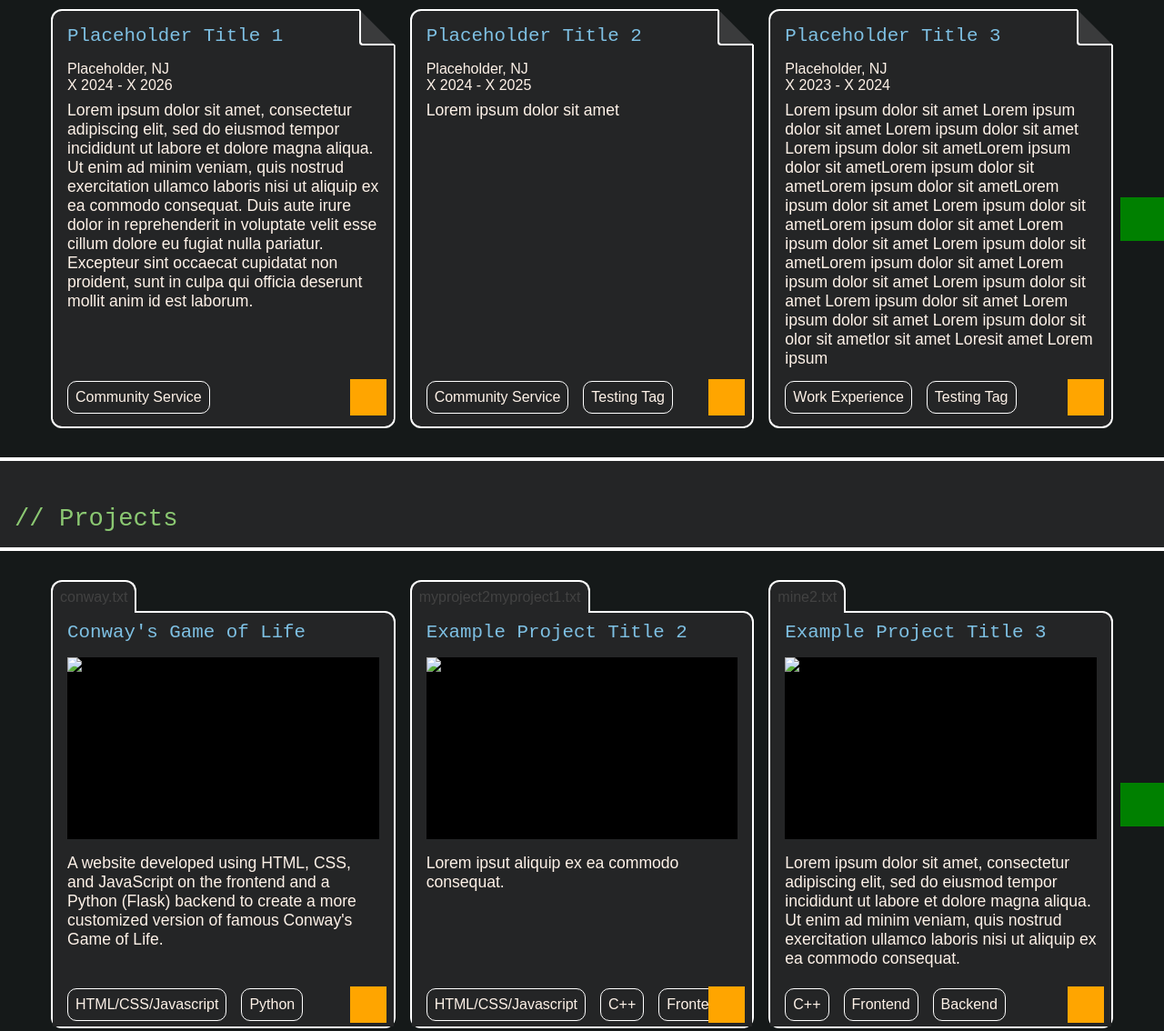
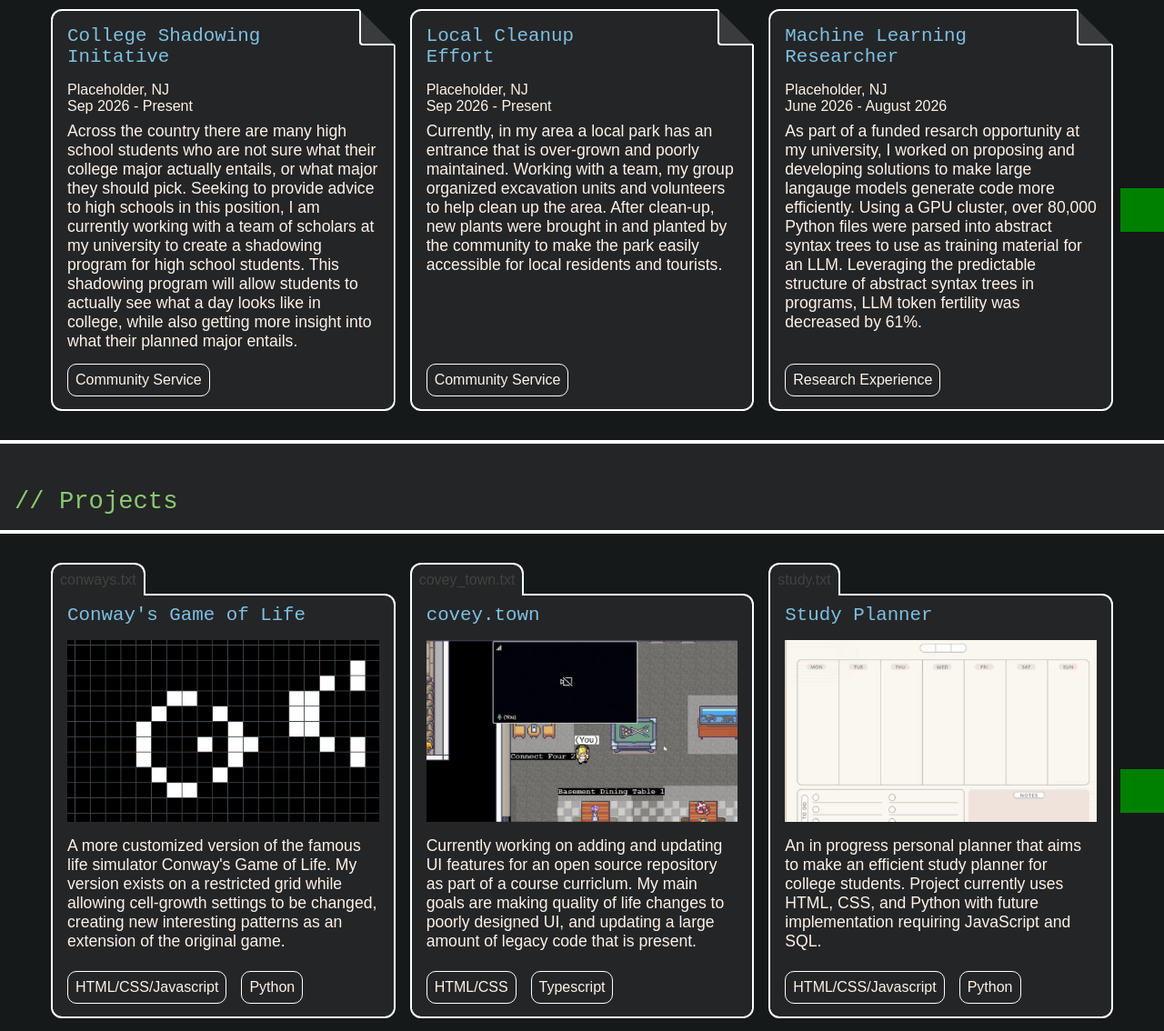
Before and after one commit to Jam0924/jamesmarciano, a website built with Vite: page index.html in a window 1280 px wide. Shown: the part 580-1714 px from the top of the page at 91% size. Built offline with nearby package versions, Linux system fonts and the light colour scheme; files whose address does not match are found by name.

Commit message:
Added all styles and images, first draft complete

```diff
--- a/css/styles.css
+++ b/css/styles.css
@@ -365,7 +365,7 @@ html, body, head, p{
     font-size: var(--subtitle-text);
     padding: var(--small-gap);
     grid-area: title;
-
+    max-width: 80%;
     font-family: "Source Code Pro", monospace;
     font-optical-sizing: auto;
     font-weight: 400;
@@ -483,6 +483,7 @@ html, body, head, p{
     "description"
     "tray";
     grid-template-rows: auto auto 1fr auto;
+    padding-bottom: var(--xsmall-gap);
 }
 
 .project-image{
@@ -490,6 +491,13 @@ html, body, head, p{
     height: 200px;
     background-color: black;
     grid-area: project-image;
+}
+
+.project-image img {
+    width: 100%;
+    height: 100%;
+    display: block;
+    object-fit: cover;
 }
 
 .project-description{
@@ -544,6 +552,13 @@ html, body, head, p{
     display: grid;
 }
 
+.skill img{
+    width: 100%;
+    height: 100%;
+    display: block;
+    object-fit: cover;
+}
+
 .skill:last-child:nth-child(odd){
     grid-column: span 2;
 }
@@ -551,8 +566,10 @@ html, body, head, p{
 .skill-image{
     height: 112px;
     aspect-ratio: 1/1;
-    background-color: black;
     justify-self: center;
+    display: flex;
+    justify-content: center;
+    align-items: center;
     margin-top: var(--xsmall-gap);
 }
 
--- a/scripts/calculate_tray_elements.js
+++ b/scripts/calculate_tray_elements.js
@@ -1,7 +1,7 @@
 
 function updateNumberOfElements(){
     let windowWidth = window.innerWidth;
-    let minimum_size = 350;
+    let minimum_size = 400;
 
     let num_tray_ele = Math.max(1, Math.trunc(windowWidth / minimum_size));
     let percentage_of_screen = `${100/ num_tray_ele}%`;
--- a/scripts/populate_experiences.js
+++ b/scripts/populate_experiences.js
@@ -39,7 +39,7 @@ async function load_experiences(){
                     `
                 ).join('')}
             </div>
-            <div class = "explore-more-tag"></div>
+            <!-- <div class = "explore-more-tag"></div> -->
         </div>
         `
 
--- a/scripts/populate_projects.js
+++ b/scripts/populate_projects.js
@@ -36,7 +36,7 @@ async function load_projects(){
                         `
                     ).join('')}
                 </div>
-                <div class = "explore-more-tag"></div>
+                <!-- <div class = "explore-more-tag"></div> -->
             </div>
         </div>
         `
--- a/website_information/experiences.json
+++ b/website_information/experiences.json
@@ -1,50 +1,34 @@
 [
     {
-        "title": "Placeholder Title 1",
+        "title": "College Shadowing Initative",
         "location": "Placeholder, NJ",
-        "date": "X 2024 - X 2026",
+        "date": "Sep 2026 - Present",
         "imageName": "none",
-        "briefDesc": "Lorem ipsum dolor sit amet, consectetur adipiscing elit, sed do eiusmod tempor incididunt ut labore et dolore magna aliqua. Ut enim ad minim veniam, quis nostrud exercitation ullamco laboris nisi ut aliquip ex ea commodo consequat. Duis aute irure dolor in reprehenderit in voluptate velit esse cillum dolore eu fugiat nulla pariatur. Excepteur sint occaecat cupidatat non proident, sunt in culpa qui officia deserunt mollit anim id est laborum.",
+        "briefDesc": "Across the country there are many high school students who are not sure what their college major actually entails, or what major they should pick. Seeking to provide advice to high schools in this position, I am currently working with a team of scholars at my university to create a shadowing program for high school students. This shadowing program will allow students to actually see what a day looks like in college, while also getting more insight into what their planned major entails.",
         "tags": ["Community Service"]
     },
     {
-        "title": "Placeholder Title 2",
+        "title": "Local Cleanup Effort",
         "location": "Placeholder, NJ",
-        "date": "X 2024 - X 2025",
+        "date": "Sep 2026 - Present",
         "imageName": "none",
-        "briefDesc": "Lorem ipsum dolor sit amet",
-        "tags": ["Community Service", "Testing Tag"]
+        "briefDesc": "Currently, in my area a local park has an entrance that is over-grown and poorly maintained. Working with a team, my group organized excavation units and volunteers to help clean up the area. After clean-up, new plants were brought in and planted by the community to make the park easily accessible for local residents and tourists.",
+        "tags": ["Community Service"]
     },
     {
-        "title": "Placeholder Title 3",
+        "title": "Machine Learning Researcher",
         "location": "Placeholder, NJ",
-        "date": "X 2023 - X 2024",
+        "date": "June 2026 - August 2026",
         "imageName": "none",
-        "briefDesc": "Lorem ipsum dolor sit amet Lorem ipsum dolor sit amet Lorem ipsum dolor sit amet Lorem ipsum dolor sit ametLorem ipsum dolor sit ametLorem ipsum dolor sit ametLorem ipsum dolor sit ametLorem ipsum dolor sit amet Lorem ipsum dolor sit ametLorem ipsum dolor sit amet Lorem ipsum dolor sit amet Lorem ipsum dolor sit ametLorem ipsum dolor sit amet Lorem ipsum dolor sit amet Lorem ipsum dolor sit amet Lorem ipsum dolor sit amet Lorem ipsum dolor sit amet Lorem ipsum dolor sit olor sit ametlor sit amet Loresit amet Lorem ipsum",
-        "tags": ["Work Experience", "Testing Tag"]
+        "briefDesc": "As part of a funded resarch opportunity at my university, I worked on proposing and developing solutions to make large langauge models generate code more efficiently. Using a GPU cluster, over 80,000 Python files were parsed into abstract syntax trees to use as training material for an LLM. Leveraging the predictable structure of abstract syntax trees in programs, LLM token fertility was decreased by 61%. ",
+        "tags": ["Research Experience"]
     },
     {
-        "title": "Placeholder Title 3",
-        "location": "Placeholder, NJ",
-        "date": "X 2023 - X 2024",
+        "title": "Littering Initative",
+        "location": "New Jersey",
+        "date": "Sep 2025 - Jan 2026",
         "imageName": "none",
-        "briefDesc": "Lorem ipsum dolor sit amet Lorem ipsum dolor sit amet Lorem ipsum dolor sit amet Lorem ipsum dolor sit ametLorem ipsum dolor sit ametLorem ipsum dolor sit ametLorem ipsum dolor sit ametLorem ipsum dolor sit amet Lorem ipsum dolor sit ametLorem ipsum dolor sit amet Lorem ipsum dolor sit amet Lorem ipsum dolor sit ametLorem ipsum dolor sit amet Lorem ipsum dolor sit amet Lorem ipsum dolor sit amet Lorem ipsum dolor sit amet Lorem ipsum dolor sit amet Lorem ipsum dolor sit olor sit ametlor sit amet Loresit amet Lorem ipsum",
-        "tags": ["Work Experience", "Testing Tag"]
-    },
-    {
-        "title": "Placeholder Title 3",
-        "location": "Placeholder, NJ",
-        "date": "X 2023 - X 2024",
-        "imageName": "none",
-        "briefDesc": "Lorem ipsum dolor sit amet Lorem ipsum dolor sit amet Lorem ipsum dolor sit amet Lorem ipsum dolor sit ametLorem ipsum dolor sit ametLorem ipsum dolor sit ametLorem ipsum dolor sit ametLorem ipsum dolor sit amet Lorem ipsum dolor sit ametLorem ipsum dolor sit amet Lorem ipsum dolor sit amet Lorem ipsum dolor sit ametLorem ipsum dolor sit amet Lorem ipsum dolor sit amet Lorem ipsum dolor sit amet Lorem ipsum dolor sit amet Lorem ipsum dolor sit amet Lorem ipsum dolor sit olor sit ametlor sit amet Loresit amet Lorem ipsum",
-        "tags": ["Work Experience", "Testing Tag"]
-    },
-    {
-        "title": "Placeholder Title 3",
-        "location": "Placeholder, NJ",
-        "date": "X 2023 - X 2024",
-        "imageName": "none",
-        "briefDesc": "Lorem ipsum dolor sit amet Lorem ipsum dolor sit amet Lorem ipsum dolor sit amet Lorem ipsum dolor sit ametLorem ipsum dolor sit ametLorem ipsum dolor sit ametLorem ipsum dolor sit ametLorem ipsum dolor sit amet Lorem ipsum dolor sit ametLorem ipsum dolor sit amet Lorem ipsum dolor sit amet Lorem ipsum dolor sit ametLorem ipsum dolor sit amet Lorem ipsum dolor sit amet Lorem ipsum dolor sit amet Lorem ipsum dolor sit amet Lorem ipsum dolor sit amet Lorem ipsum dolor sit olor sit ametlor sit amet Loresit amet Lorem ipsum",
-        "tags": ["Work Experience", "Testing Tag"]
+        "briefDesc": "As part of a community service program at my unviersity, we developed a littering initative that sought to engage highschoolers in local issues. High schoolers were guided through a reesarch project on a local littering issue, and developed proposals on how the issue could be fixed or mitigated in the future. These proposals were then formally presented at a research forum, giving the students real experience on researching and solving issues in their area.",
+        "tags": ["Community Service"]
     }
 ]
--- a/website_information/projects.json
+++ b/website_information/projects.json
@@ -1,56 +1,41 @@
 [
     {
-        "decorativeText": "conway.txt",
+        "decorativeText": "conways.txt",
         "title": "Conway's Game of Life",
-        "imageName": "none",
-        "briefDesc": "A website developed using HTML, CSS, and JavaScript on the frontend and a Python (Flask) backend to create a more customized version of famous Conway's Game of Life.",
+        "imageName": "conways.png",
+        "briefDesc": "A more customized version of the famous life simulator Conway's Game of Life. My version exists on a restricted grid while allowing cell-growth settings to be changed, creating new interesting patterns as an extension of the original game.",
         "tags": ["HTML/CSS/Javascript", "Python"]
     },
 
     {
-        "decorativeText": "myproject2myproject1.txt",
-        "title": "Example Project Title 2",
-        "imageName": "none",
-        "briefDesc": "Lorem ipsut aliquip ex ea commodo consequat.",
-        "tags": ["HTML/CSS/Javascript", "C++", "Frontend"]
+        "decorativeText": "covey_town.txt",
+        "title": "covey.town",
+        "imageName": "covey.town.png",
+        "briefDesc": "Currently working on adding and updating UI features for an open source repository as part of a course curriclum. My main goals are making quality of life changes to poorly designed UI, and updating a large amount of legacy code that is present.",
+        "tags": ["HTML/CSS", "Typescript"]
     },
 
     {
-        "decorativeText": "mine2.txt",
-        "title": "Example Project Title 3",
-        "imageName": "none",
-        "briefDesc": "Lorem ipsum dolor sit amet, consectetur adipiscing elit, sed do eiusmod tempor incididunt ut labore et dolore magna aliqua. Ut enim ad minim veniam, quis nostrud exercitation ullamco laboris nisi ut aliquip ex ea commodo consequat.",
+        "decorativeText": "study.txt",
+        "title": "Study Planner",
+        "imageName": "planner.png",
+        "briefDesc": "An in progress personal planner that aims to make an efficient study planner for college students. Project currently uses HTML, CSS, and Python with future implementation requiring JavaScript and SQL.",
+        "tags": ["HTML/CSS/Javascript", "Python"]
+    },
+
+    {
+        "decorativeText": "perl.txt",
+        "title": "Simple Perl-Like Compiler",
+        "imageName": "perl.png",
+        "briefDesc": "Designed as part of a course project, I developed a lexical analyzer, parser, and interpreter for a simplified version of the Perl programming language. AST generation to mimic and interpret 18 EBNF rules.",
         "tags": ["C++", "Frontend", "Backend"]
     },
 
     {
-        "decorativeText": "mine2.txt",
-        "title": "Example Project Title 3",
-        "imageName": "none",
-        "briefDesc": "Lorem ipsum dolor sit amet, consectetur adipiscing elit, sed do eiusmod tempor incididunt ut labore et dolore magna aliqua. Ut enim ad minim veniam, quis nostrud exercitation ullamco laboris nisi ut aliquip ex ea commodo consequat.",
-        "tags": ["C++", "Frontend", "Backend"]
-    },
-
-    {
-        "decorativeText": "mine2.txt",
-        "title": "Example Project Title 3",
-        "imageName": "none",
-        "briefDesc": "Lorem ipsum dolor sit amet, consectetur adipiscing elit, sed do eiusmod tempor incididunt ut labore et dolore magna aliqua. Ut enim ad minim veniam, quis nostrud exercitation ullamco laboris nisi ut aliquip ex ea commodo consequat.",
-        "tags": ["C++", "Frontend", "Backend"]
-    },
-    {
-        "decorativeText": "mine2.txt",
-        "title": "Example Project Title 3",
-        "imageName": "none",
-        "briefDesc": "Lorem ipsum dolor sit amet, consectetur adipiscing elit, sed do eiusmod tempor incididunt ut labore et dolore magna aliqua. Ut enim ad minim veniam, quis nostrud exercitation ullamco laboris nisi ut aliquip ex ea commodo consequat.",
-        "tags": ["C++", "Frontend", "Backend"]
-    },
-
-    {
-        "decorativeText": "mine2.txt",
-        "title": "Example Project Title 3",
-        "imageName": "none",
-        "briefDesc": "Lorem ipsum dolor sit amet, consectetur adipiscing elit, sed do eiusmod tempor incididunt ut labore et dolore magna aliqua. Ut enim ad minim veniam, quis nostrud exercitation ullamco laboris nisi ut aliquip ex ea commodo consequat.",
-        "tags": ["C++", "Frontend", "Backend"]
+        "decorativeText": "LLM_improve.txt",
+        "title": "Code-Generation in LLMs",
+        "imageName": "ast.png",
+        "briefDesc": "A project developed as part of a paid research experience to improve large language models for code generation. My study focused on leveraging the systematic formatting of ASTs for Python code to efficiently generate code with less tokens.",
+        "tags": ["Python"]
     }
 ]
--- a/website_information/skills.json
+++ b/website_information/skills.json
@@ -1,31 +1,35 @@
 [
     {
-        "imageName": "none",
+        "imageName": "HTML.png",
+        "skill": "HTML"
+    },
+    {
+        "imageName": "CSS.png",
+        "skill": "CSS"
+    },
+    {
+        "imageName": "JavaScript-logo.png",
+        "skill": "JavaScript"
+    },
+    {
+        "imageName": "python.png",
+        "skill": "Python"
+    },
+    {
+        "imageName": "C.png",
+        "skill": "C"
+    },
+    {
+        "imageName": "C++.png",
         "skill": "C++"
     },
     {
-        "imageName": "none",
-        "skill": "HTML"
-    },
-    {
-        "imageName": "none",
-        "skill": "CSS"
-    },
-    {
-        "imageName": "none",
-        "skill": "JavaScript"
-    },
-    {
-        "imageName": "none",
-        "skill": "x86-64 Assembly"
-    },
-    {
-        "imageName": "none",
+        "imageName": "Bash.png",
         "skill": "Bash"
     },
     {
-        "imageName": "none",
-        "skill": "Python"
+        "imageName": "assembly.png",
+        "skill": "x86-64 Assembly"
     }
 
 ]
```
Also changed, not shown: images/Bash.png (added), images/C++.png (added), images/C.png (added), images/CSS.png (added), images/HTML.png (added), images/JavaScript-logo.png (added), images/assembly.png (added), images/ast.png (added), images/conways.png (added), images/covey.town.png (added), images/perl.png (added), images/planner.png (added), images/python.png (added).
